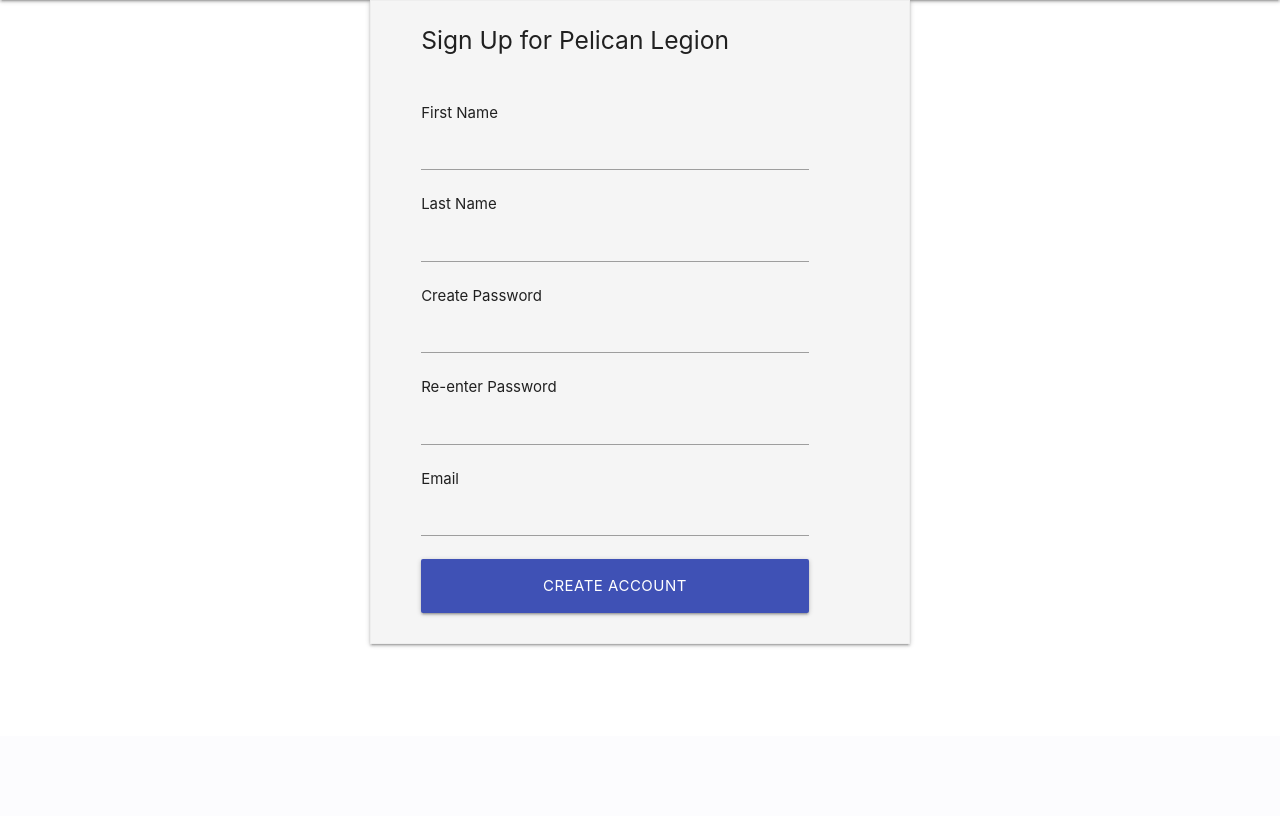
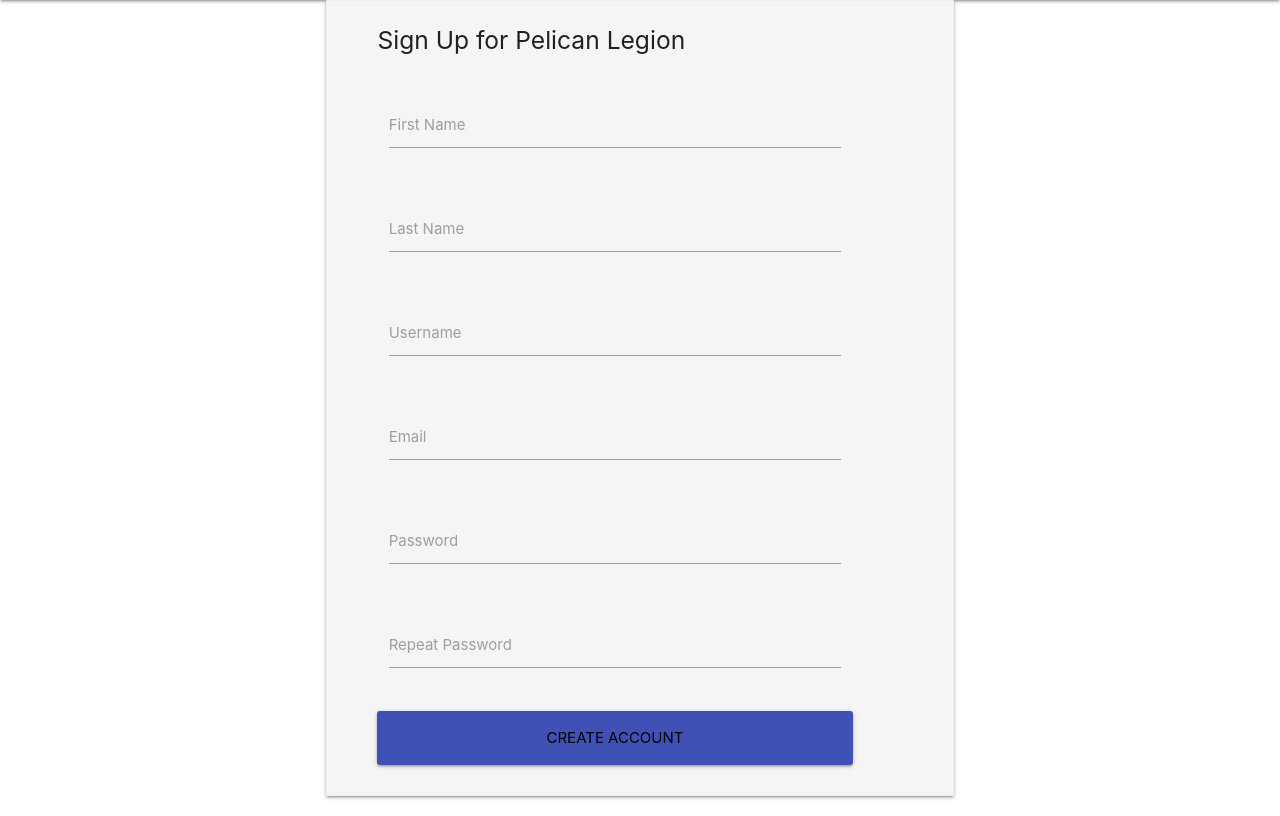
Before and after one commit to michelllle-liu/pelican-legion, a Flask app: page /signup in a window 1280 px wide. Shown: the part 64-880 px from the top of the page. Before the commit the page ends 711 px from the top, so only its background shows below. Run offline with Flask 2, Linux system fonts and the light colour scheme.

Commit message:
Add references to form object for basic fieds in signup.html

```diff
--- a/App/templates/signup.html
+++ b/App/templates/signup.html
@@ -9,29 +9,52 @@
             <form class="signup-container">
                 <h5> Sign Up for Pelican Legion</h5>
                 <br>
-                <p>
-                <h7>First Name</h7>
-                <input class="fname-input" type="text" required></p>
-                <p>
-                <h7>Last Name</h7>
-                <input class="lname-input" type="text" required></p>
-                <p>
-                <h7>Create Password</h7>
-                <input class="pwrd-input" type="password" id ='create-pwrd'></p>
 
-                <p>
-                    <h7>Re-enter Password</h7>
-                    <input class ='validate' type = 'password' id = 'confirm-pwrd'>
-                </p>
+                <div class="row">
+                    <div class="input-field col s12">
+                        {{form.firstName(class="validate")}}
+                        {{form.firstName.label}}
+                    </div>
+                </div>
 
-                <p>
-                <h7>Email</h7>
-                <input class="email-input" type="text"></p>
-                </label>
+                <div class="row">
+                    <div class="input-field col s12">
+                        {{form.lastName(class="validate")}}
+                        {{form.lastName.label}}
+                    </div>
+                </div>
+
+                <div class="row">
+                    <div class="input-field col s12">
+                        {{form.username(size=20, class="validate")}}
+                        {{form.username.label}}
+                    </div>
+                </div>
+
+                <div class="row">
+                    <div class="input-field col s12">
+                        {{form.email(size=50, class="validate")}}
+                        {{form.email.label}}
+                    </div>
+                </div>
+
+                <div class="row">
+                    <div class="input-field col s12">
+                        {{form.password(size=20, class="validate")}}
+                        {{form.password.label}}
+                    </div>
+                </div>
+
+                <div class="row">
+                    <div class="input-field col s12">
+                        {{form.confirm(size=20, class="validate")}}
+                        {{form.confirm.label}}
+                    </div>
+                </div>
 
                 <centre>
                     <div class='row'>
-                      <button type='submit' name='btn_signup' class='col s12 btn btn-large waves-effect indigo'>Create account</button>
+                      {{form.submit}}
                     </div>
                   </centre>
               </form>
```
